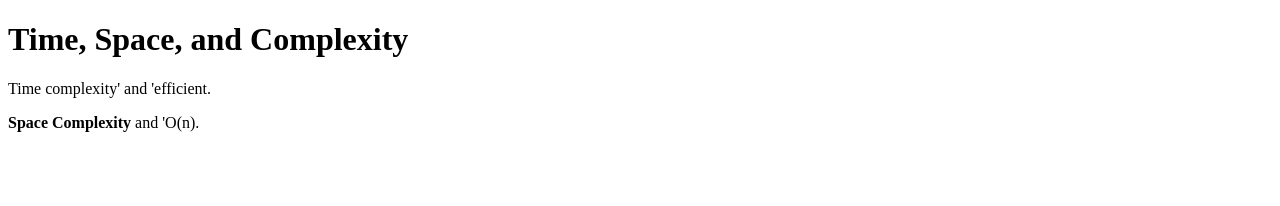
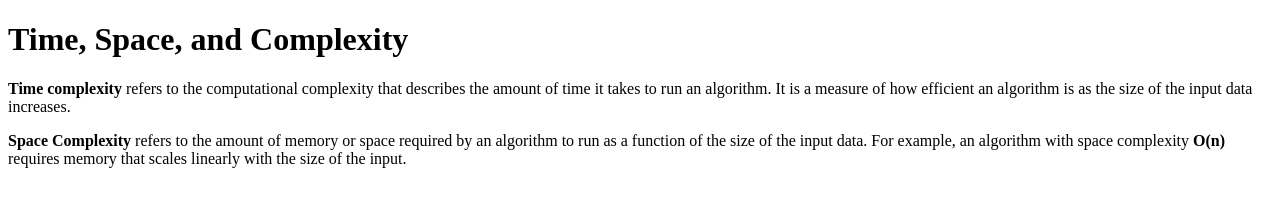
Before and after one commit to acciojob/time-and-space-complexity-priyamdodiya, a website: page main.html in a window 1280 px wide. Drawn offline with Linux system fonts and the light colour scheme.

Commit message:
created a submission

```diff
--- a/main.html
+++ b/main.html
@@ -11,11 +11,12 @@
 <body>
     <h1>Time, Space, and Complexity</h1>
     <p>
-        Time complexity' and 'efficient.
+        <b>Time complexity</b> refers to the computational complexity that describes the amount of time it takes to run an algorithm. It is a measure of how efficient an algorithm is as the size of the input data increases.
     </p>
     <p>
-        <b>Space Complexity</b> and 'O(n).
+        <b>Space Complexity</b> refers to the amount of memory or space required by an algorithm to run as a function of the size of the input data. For example, an algorithm with space complexity <b>O(n)</b> requires memory that scales linearly with the size of the input.
     </p>
     <script type="text/javascript" src="./script.js"></script>
 </body>
+
 </html>
```
